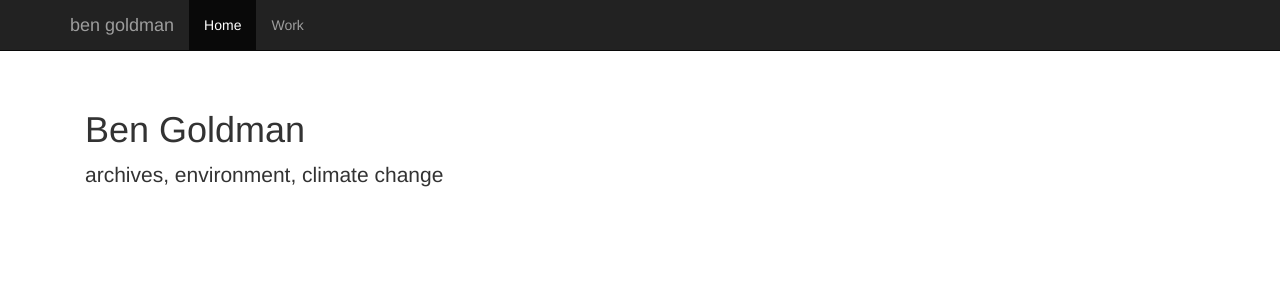
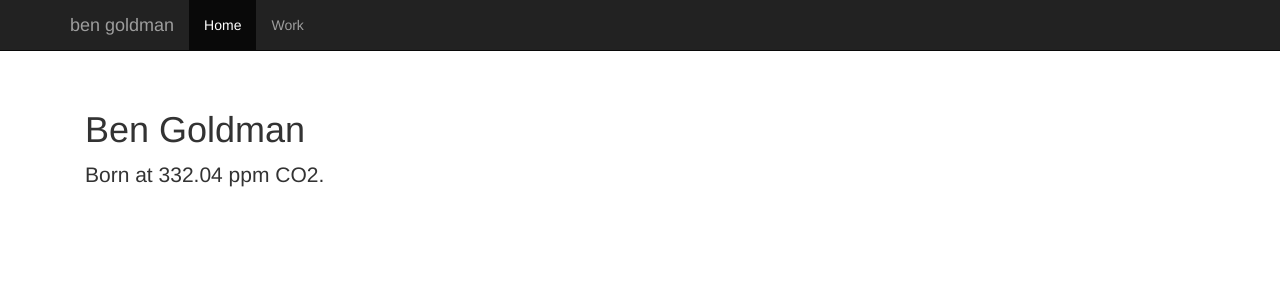
Before and after one commit to bmrgoldman/bmrgoldman.github.io, a Jekyll site: the page built from index.html, in a window 1280 px wide. Shown: the top 300 px of the page. Built offline with Jekyll 4.4.1, drawn with Linux system fonts in a browser that asks for light colours; nearby versions of some CDN libraries.

Commit message:
Update index.html

```diff
--- a/index.html
+++ b/index.html
@@ -4,7 +4,6 @@ title:  'Welcome'
 ---
 
 <h1>Ben Goldman</h1>
-
 <p class="lead">
-  archives, environment, climate change
+  Born at 332.04 ppm CO2.
 </p>
```
